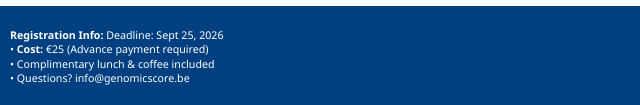
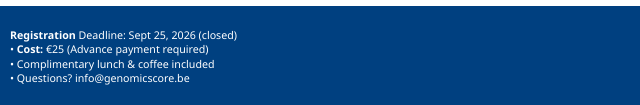
Before and after one commit to GenomicsCoreLeuven/Multi-Omics-Symposium-2026, a plain HTML site: page index.html in a window 1280 px wide. Shown: the part 847-952 px from the top of the page, 0-640 px from the left. Drawn offline with Linux system fonts and the light colour scheme.

Commit message:
Update index.html

```diff
--- a/index.html
+++ b/index.html
@@ -173,7 +173,7 @@
   <table width="100%" style="background-color: #004080; color: #ffffff;">
     <tr>
       <td width="65%" style="padding: 8px 10px; font-size: 8pt; vertical-align: middle;">
-        <b>Registration Info:</b> Deadline: Sept 25, 2026<br>
+        <b>Registration</b> Deadline: Sept 25, 2026 (closed)<br>
         • <b>Cost:</b> €25 (Advance payment required)<br>
         • Complimentary lunch & coffee included<br>
         • Questions? info@genomicscore.be
```
